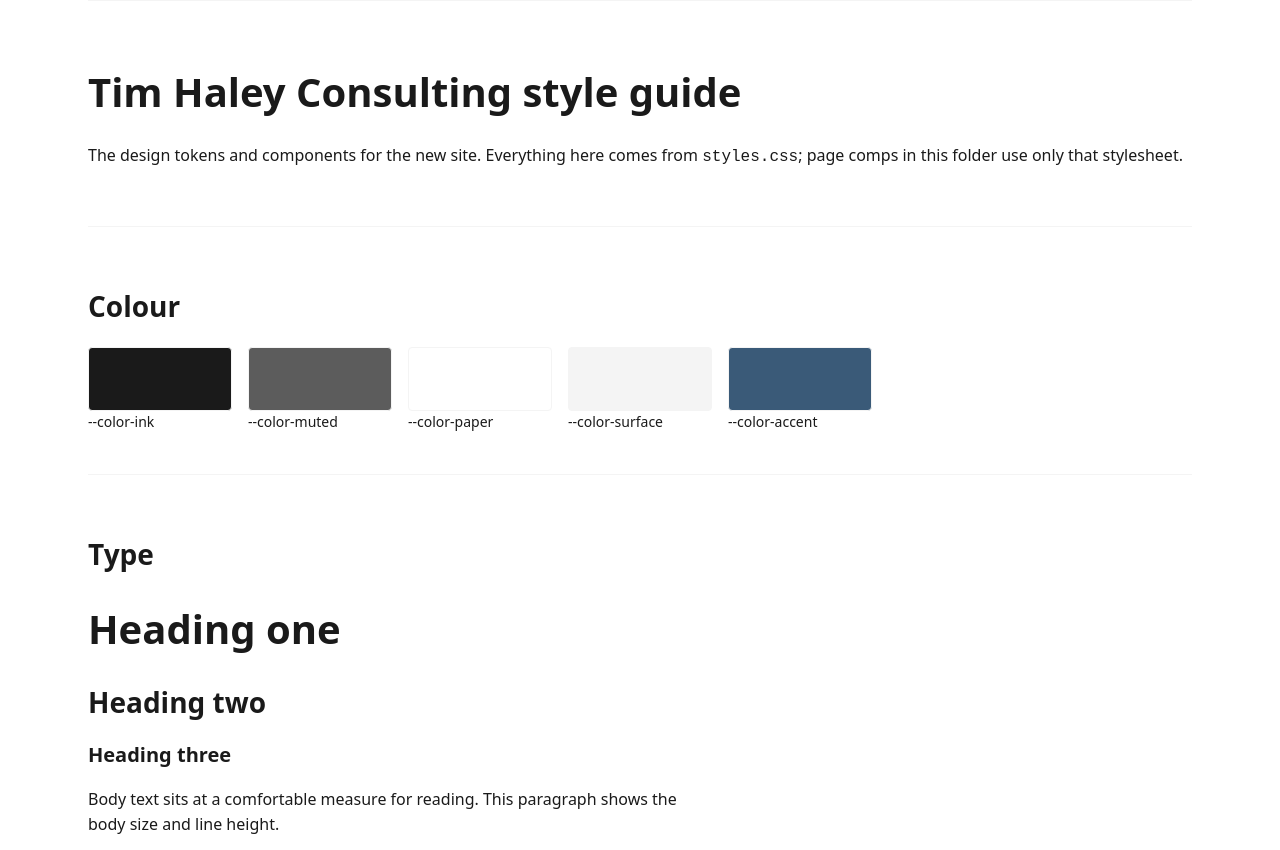
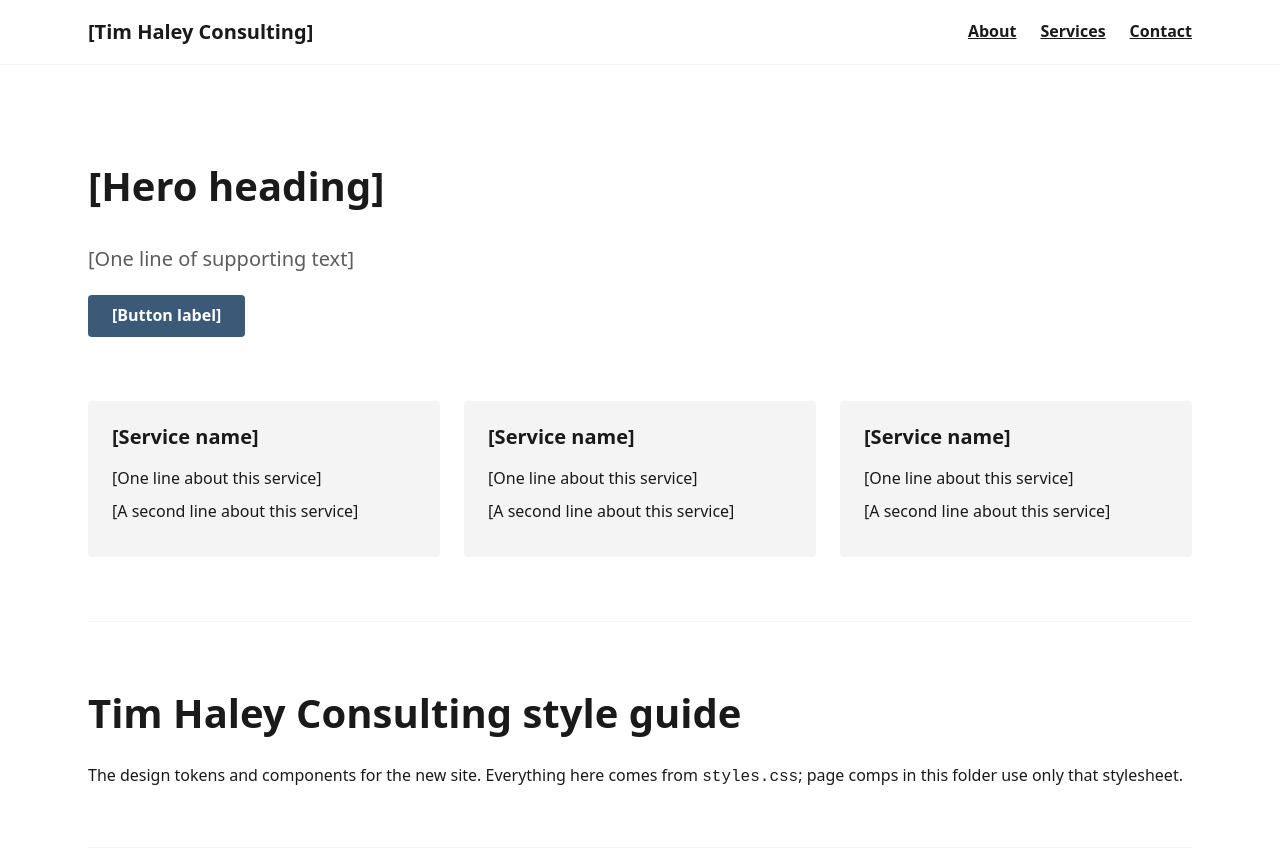
Before and after one commit to adamhaley/timhaleyconsulting, a plain HTML site: page design/index.html in a window 1280 px wide. Shown: the top 850 px of the page. Drawn offline with Linux system fonts and the light colour scheme.

Commit message:
chore(agent): design-page-skeleton attempt 1 (sonnet)

```diff
--- a/design/index.html
+++ b/design/index.html
@@ -8,12 +8,51 @@
   <link rel="stylesheet" href="styles.css">
 </head>
 <body>
+  <header class="site-header">
+    <div class="container site-header-inner">
+      <a class="wordmark" href="#about">[Tim Haley Consulting]</a>
+      <nav aria-label="Main">
+        <ul class="nav-list">
+          <li><a href="#about">About</a></li>
+          <li><a href="#services">Services</a></li>
+          <li><a href="#contact">Contact</a></li>
+        </ul>
+      </nav>
+    </div>
+  </header>
+
   <main class="container">
-    <header class="guide-section">
+    <section class="hero" id="about">
+      <h1>[Hero heading]</h1>
+      <p>[One line of supporting text]</p>
+      <a class="button" href="#contact">[Button label]</a>
+    </section>
+
+    <section class="services" id="services" aria-label="Services">
+      <div class="services-row">
+        <article class="card">
+          <h2>[Service name]</h2>
+          <p>[One line about this service]</p>
+          <p>[A second line about this service]</p>
+        </article>
+        <article class="card">
+          <h2>[Service name]</h2>
+          <p>[One line about this service]</p>
+          <p>[A second line about this service]</p>
+        </article>
+        <article class="card">
+          <h2>[Service name]</h2>
+          <p>[One line about this service]</p>
+          <p>[A second line about this service]</p>
+        </article>
+      </div>
+    </section>
+
+    <div class="guide-section">
       <h1>Tim Haley Consulting style guide</h1>
       <p>The design tokens and components for the new site. Everything here comes from
         <code>styles.css</code>; page comps in this folder use only that stylesheet.</p>
-    </header>
+    </div>
 
     <section class="guide-section" id="colour">
       <h2>Colour</h2>
@@ -40,5 +79,11 @@
       <a class="button" href="#components">Button</a>
     </section>
   </main>
+
+  <footer class="site-footer" id="contact">
+    <div class="container">
+      <p>[Contact line]</p>
+    </div>
+  </footer>
 </body>
 </html>
--- a/design/styles.css
+++ b/design/styles.css
@@ -100,3 +100,106 @@ h3 { font-size: var(--text-lg); }
   border-radius: var(--radius);
   border: 1px solid var(--color-surface);
 }
+
+/* Focus */
+a:focus-visible,
+.button:focus-visible {
+  outline: 3px solid var(--color-accent);
+  outline-offset: 2px;
+}
+
+a {
+  color: var(--color-accent);
+}
+
+/* Site header and nav */
+.site-header {
+  border-bottom: 1px solid var(--color-surface);
+}
+
+.site-header-inner {
+  display: flex;
+  flex-wrap: wrap;
+  align-items: center;
+  justify-content: space-between;
+  gap: var(--space-2) var(--space-4);
+  padding-top: var(--space-3);
+  padding-bottom: var(--space-3);
+}
+
+.wordmark {
+  font-family: var(--font-heading);
+  font-size: var(--text-lg);
+  font-weight: 700;
+  color: var(--color-ink);
+  text-decoration: none;
+}
+
+.nav-list {
+  display: flex;
+  flex-wrap: wrap;
+  gap: var(--space-1) var(--space-4);
+  margin: 0;
+  padding: 0;
+  list-style: none;
+}
+
+.nav-list a {
+  color: var(--color-ink);
+  font-weight: 600;
+}
+
+/* Hero */
+.hero {
+  padding: var(--space-6) 0;
+}
+
+.hero p {
+  max-width: var(--measure);
+  font-size: var(--text-lg);
+  color: var(--color-muted);
+}
+
+/* Services row and cards */
+.services {
+  padding-bottom: var(--space-6);
+}
+
+.services-row {
+  display: grid;
+  grid-template-columns: 1fr;
+  gap: var(--space-4);
+}
+
+.card {
+  min-width: 0;
+  padding: var(--space-4);
+  border-radius: var(--radius);
+  background: var(--color-surface);
+  overflow-wrap: break-word;
+}
+
+.card h2 {
+  margin-top: 0;
+  font-size: var(--text-lg);
+}
+
+.card p {
+  margin: 0 0 var(--space-2);
+}
+
+@media (min-width: 40rem) {
+  .services-row {
+    grid-template-columns: repeat(3, 1fr);
+  }
+}
+
+/* Footer */
+.site-footer {
+  padding: var(--space-5) 0;
+  background: var(--color-surface);
+}
+
+.site-footer p {
+  margin: 0;
+}
```
